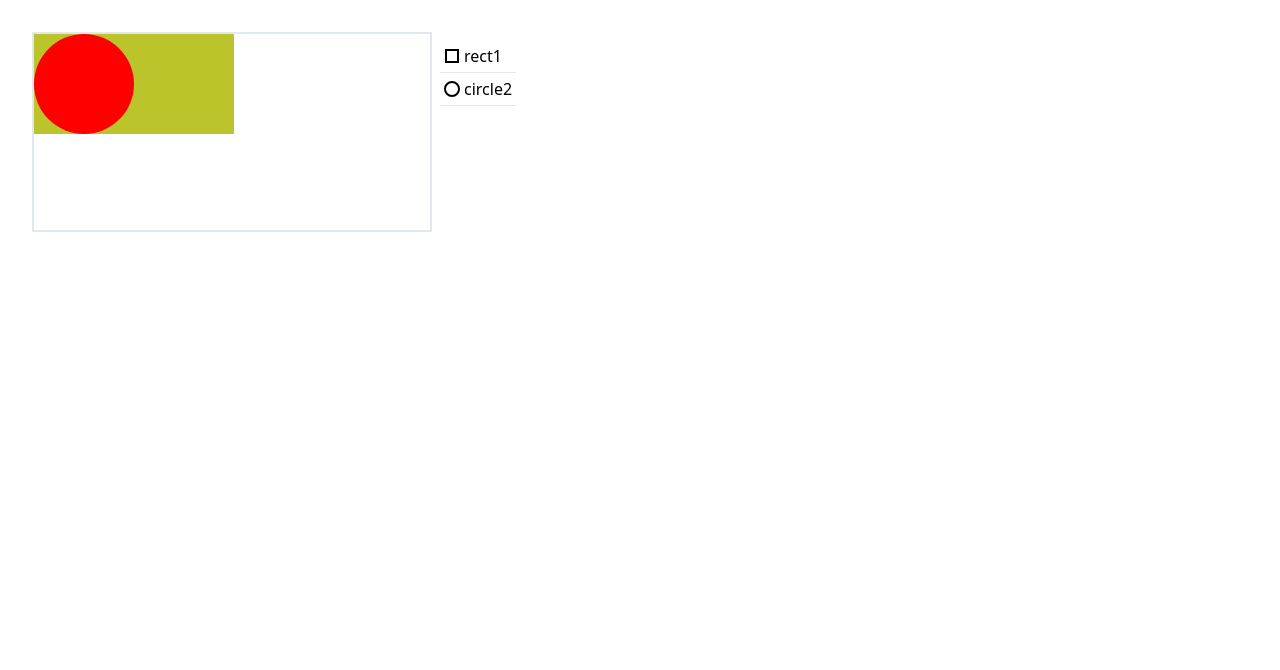
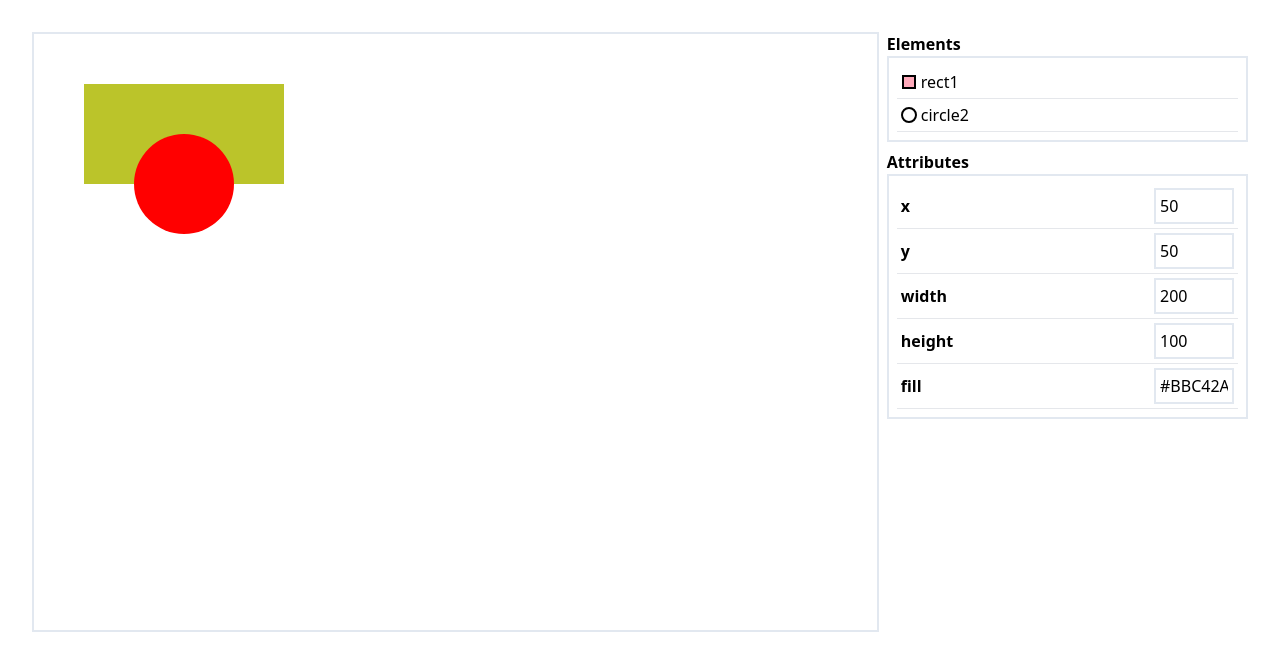
Before and after one commit to Markus-ipse/SVG-tide, a React (Vite) app: page / in a window 1280 px wide. Shown: the top 670 px of the page. Built offline with nearby package versions, Linux system fonts and the light colour scheme.

Commit message:
feat: change attributes and remove shapes

```diff
--- a/src/App.tsx
+++ b/src/App.tsx
@@ -1,7 +1,8 @@
-import { createElement, useState } from "react";
+import { createElement, useMemo, useState } from "react";
 import { SvgElement } from "./types";
 import "./App.css";
 import { ElementList } from "./components/ElementList";
+import { AttributeEditor } from "./components/AttributeEditor";
 
 let idCounter = 2;
 
@@ -11,29 +12,66 @@ export function App() {
       id: 1,
       type: "rect",
       attr: {
+        x: 50,
+        y: 50,
         width: 200,
         height: 100,
         fill: "#BBC42A",
       },
     },
-    { id: 2, type: "circle", attr: { cx: 50, cy: 50, r: 50, fill: "#FF0000" } },
+    {
+      id: 2,
+      type: "circle",
+      attr: { cx: 150, cy: 150, r: 50, fill: "#FF0000" },
+    },
   ]);
+
+  const [selectedElementId, setSelectedElementId] = useState<number | null>(1);
+
+  const selectedElement = useMemo(
+    () => svgElements.find((el) => el.id === selectedElementId) ?? null,
+    [svgElements, selectedElementId]
+  );
 
   const addElement = (elem: Omit<SvgElement, "id">) => {
     setSvgElements((elements) => [...elements, { id: idCounter++, ...elem }]);
   };
 
+  const removeElement = (id: number) => {
+    setSvgElements((elements) => elements.filter((el) => el.id !== id));
+  };
+
+  const setAttribute = (id: number, key: string, value: string) => {
+    setSvgElements((elements) =>
+      elements.map((el) => {
+        if (el.id === id) {
+          return {
+            ...el,
+            attr: { ...el.attr, [key]: value },
+          };
+        }
+        return el;
+      })
+    );
+  };
+
   return (
     <div className="flex m-8">
-      <svg width="400px" height="200px" className="border-2 border-slate-200">
-        <rect width="200" height="100" fill="#BBC42A" />
+      <svg width="900" height="600" className="border-2 border-slate-200">
         {svgElements.map((element, index) => {
           const { type, attr } = element;
           return createElement(type, { key: index, ...attr });
         })}
       </svg>
-      <div>
-        <ElementList elements={svgElements} />
+      <div className="ml-2 w-[24rem]">
+        <ElementList
+          elements={svgElements}
+          onRemove={removeElement}
+          onSelect={setSelectedElementId}
+          className="mb-2"
+          selectedElementId={selectedElementId}
+        />
+        <AttributeEditor element={selectedElement} onChange={setAttribute} />
       </div>
     </div>
   );
--- /dev/null
+++ b/src/components/AttributeEditor.tsx
@@ -0,0 +1,30 @@
+import { SvgElement } from "../types";
+
+interface Props {
+  element: SvgElement | null;
+  onChange: (id: number, key: string, value: string) => void;
+}
+
+export const AttributeEditor = ({ element: el, onChange }: Props) => {
+  return (
+    <div>
+      <h4 className="text-l font-semibold">Attributes</h4>
+      <div className="p-2 border-2 border-slate-200">
+        {el &&
+          Object.entries(el.attr).map(([key, value]) => {
+            return (
+              <div key={key} className="flex items-center p-1 border-b">
+                <span className="font-semibold">{key}</span>
+                <input
+                  type="text"
+                  className="ml-auto w-20 border-2 border-slate-200 p-1"
+                  value={value}
+                  onChange={(e) => onChange(el.id, key, e.target.value)}
+                />
+              </div>
+            );
+          })}
+      </div>
+    </div>
+  );
+};
--- a/src/components/ElementList.tsx
+++ b/src/components/ElementList.tsx
@@ -1,25 +1,73 @@
+import { AiOutlineDelete } from "react-icons/ai";
 import { SvgElement } from "../types";
 import { ShapeIcon } from "./icons/Shapes";
 
 interface Props {
   elements: SvgElement[];
+  selectedElementId: number | null;
+  className?: string;
+  onSelect: (elementId: number) => void;
+  onRemove: (id: number) => void;
 }
 
-export const ElementList = ({ elements }: Props) => {
+export const ElementList = ({
+  elements,
+  selectedElementId,
+  onRemove,
+  onSelect,
+  className = "",
+}: Props) => {
   return (
-    <div className="p-2">
-      {elements.map((element, index) => {
-        return <Element key={index} element={element} />;
-      })}
+    <div>
+      <h4 className="text-l font-semibold">Elements</h4>
+      <div className={"p-2 border-2 border-slate-200 " + className}>
+        {elements.map((element, index) => {
+          return (
+            <Element
+              key={index}
+              element={element}
+              isSelected={selectedElementId === element.id}
+              onRemove={onRemove}
+              onSelect={onSelect}
+            />
+          );
+        })}
+      </div>
     </div>
   );
 };
 
-const Element = ({ element: el }: { element: SvgElement }) => {
+type Elementprops = {
+  element: SvgElement;
+  isSelected: boolean;
+  onSelect: (elementId: number) => void;
+  onRemove: (id: number) => void;
+};
+
+const Element = ({
+  element: el,
+  isSelected,
+  onRemove,
+  onSelect,
+}: Elementprops) => {
   return (
-    <div className="flex items-center p-1 border-b">
-      <ShapeIcon shape={el.type} />
+    <div
+      className="flex items-center p-1 border-b group"
+      onClick={() => {
+        onSelect(el.id);
+      }}
+    >
+      <ShapeIcon shape={el.type} fill={isSelected && "#fab"} />
       <span className="ml-1"> {el.type + el.id}</span>
+      <span
+        className="ml-auto invisible group-hover:visible"
+        onClick={(e) => {
+          e.stopPropagation();
+          onRemove(el.id);
+        }}
+      >
+        <AiOutlineDelete />
+      </span>
     </div>
   );
 };
--- a/src/components/icons/Shapes.tsx
+++ b/src/components/icons/Shapes.tsx
@@ -1,6 +1,10 @@
 import { SvgBasicShape } from "../../types";
 
-const Square = () => {
+interface IconProps {
+  fill?: string;
+}
+
+const Square = ({ fill = "none" }: IconProps) => {
   const size = 16;
   const borderWidth = 2;
   return (
@@ -12,13 +16,13 @@ const Square = () => {
         height={size - borderWidth * 2}
         stroke="black"
         strokeWidth={borderWidth}
-        fill="none"
+        fill={fill}
       />
     </svg>
   );
 };
 
-const Circle = () => {
+const Circle = ({ fill }: IconProps) => {
   const size = 16;
   const borderWidth = 2;
   return (
@@ -29,18 +33,25 @@ const Circle = () => {
         r={size / 2 - borderWidth / 2}
         stroke="black"
         strokeWidth={borderWidth}
-        fill="none"
+        fill={fill}
       />
     </svg>
   );
 };
 
-export const ShapeIcon = ({ shape }: { shape: SvgBasicShape }) => {
+export const ShapeIcon = ({
+  shape,
+  fill,
+}: {
+  shape: SvgBasicShape;
+  fill?: string | false | null;
+}) => {
+  const fillValue = fill || "none";
   switch (shape) {
     case "rect":
-      return <Square />;
+      return <Square fill={fillValue} />;
     case "circle":
-      return <Circle />;
+      return <Circle fill={fillValue} />;
     default:
       return "x";
   }
--- a/src/main.tsx
+++ b/src/main.tsx
@@ -6,5 +6,5 @@ import "./index.css";
 ReactDOM.createRoot(document.getElementById("root")!).render(
   <React.StrictMode>
     <App />
-  </React.StrictMode>
+  </React.StrictMode>,
 );
```
